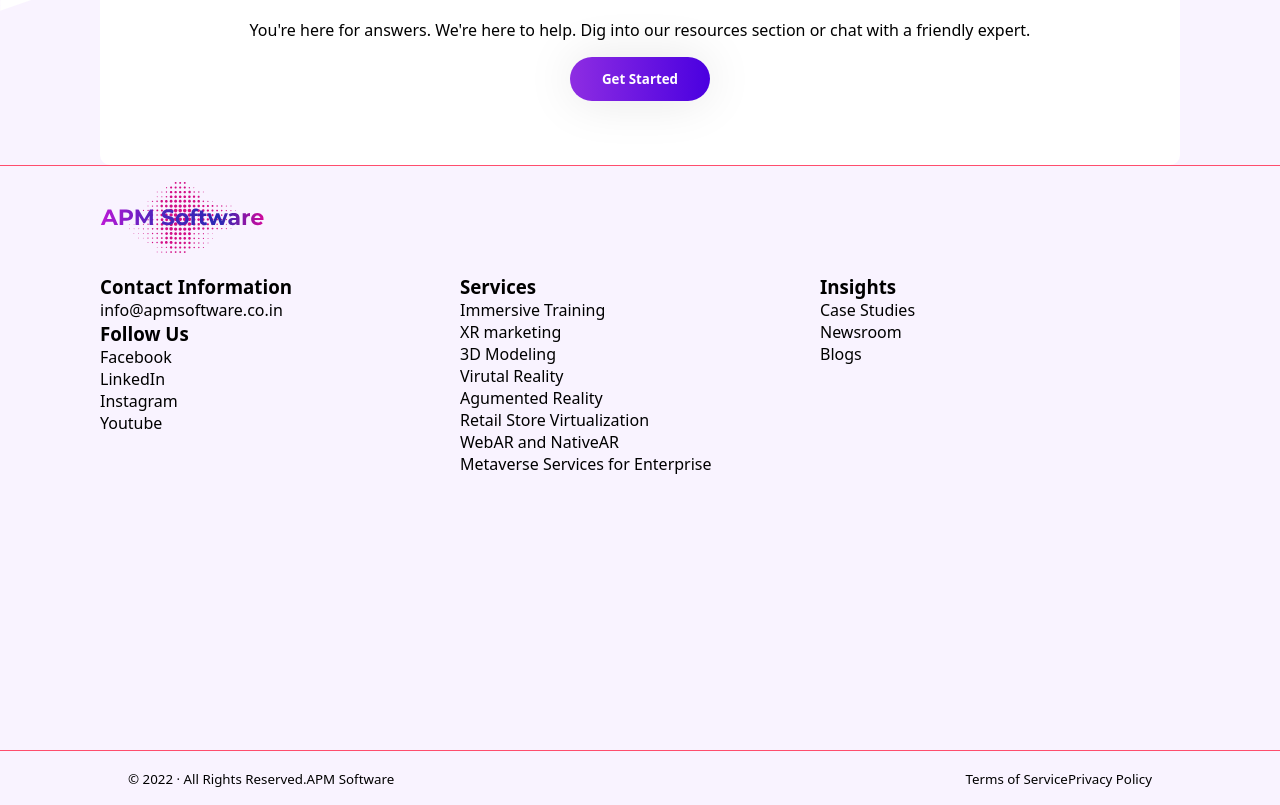
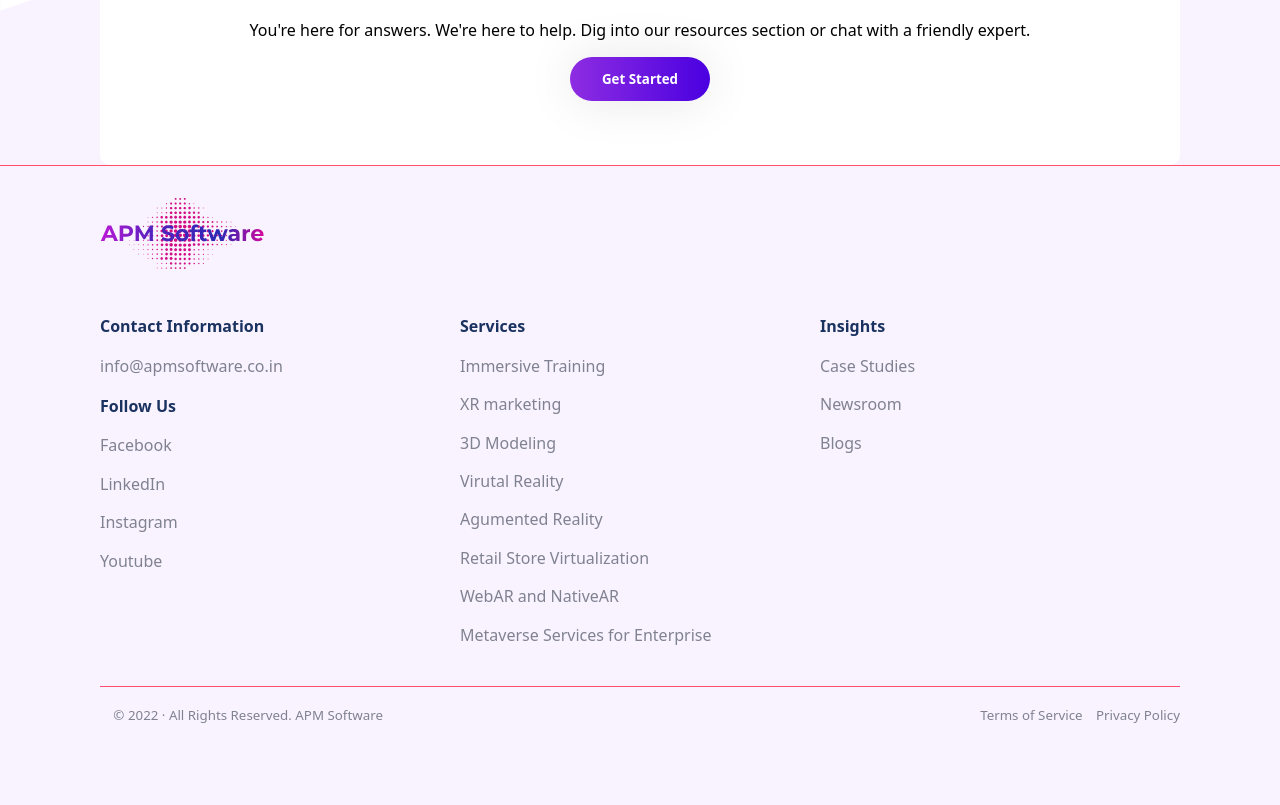
Before and after one commit to paranshu1234/apmsoftware, a Gatsby site: page / in a window 1280 px wide. Shown: the part 2923-3728 px from the top of the page. Built offline with nearby package versions, Linux system fonts and the light colour scheme; Gatsby itself is replaced by a stand-in of ours.

Commit message:
improved footer

```diff
--- a/src/components/footer.js
+++ b/src/components/footer.js
@@ -5,8 +5,6 @@ import { Link } from "gatsby"
 const Foot = styled.footer`
   height: 80vh;
   width: 100%;
-  display: flex;
-  flex-direction: column;
   background-color: var(--bg-blue);
   border-top: 1px solid var(--text-red);
 `
@@ -19,19 +17,24 @@ const FooterContent = styled.div`
   align-items: start;
   margin: 0 auto;
   grid-template-columns: repeat(3, minmax(10px, 1fr));
-  grid-template-rows: min-content minmax(10px, 1fr);
+  grid-template-rows: min-content minmax(10px, 1fr) auto;
   max-width: 1080px;
   flex-grow: 1;
 `
 
 const FooterBottomContent = styled.div`
+  width: 100%;
   display: flex;
-  width: 100%;
   align-items: center;
   justify-content: space-between;
-  padding: 1em 8em;
   border-top: 1px solid var(--text-red);
   flex-flow: row wrap;
+  margin-top: 2em;
+  padding-top: 1em;
+  grid-column-start: 1;
+  grid-column-end: 4;
+  grid-row-start: 3;
+  grid-row-end: 4;
 `
 
 const ServicesContainer = styled.div`
@@ -53,7 +56,7 @@ const InsightsContainer = styled.div`
 `
 
 const CompanyLogoContainer = styled.div`
-  padding: 1rem 0;
+  padding: 2rem 0;
   width: min-content;
   max-height: min-content;
 `
@@ -65,6 +68,24 @@ const CompanyInfoContainer = styled.div`
   grid-row-end: 3;
 
   flex-direction: column;
+`
+
+const Heading = styled.h3`
+  padding: 0.6em 0;
+
+  font-size: 1em;
+  color: var(--text-dark);
+`
+
+const Paragraph = styled.p`
+  line-height: 1.8em;
+  padding: 0.3em 0;
+  color: var(--text-gray);
+`
+
+const SmallText = styled.small`
+  padding-left: 1em;
+  color: var(--text-gray);
 `
 
 const Footer = () => {
@@ -1083,45 +1104,45 @@ const Footer = () => {
           </Link>
         </CompanyLogoContainer>
         <CompanyInfoContainer>
-          <h3>Contact Information</h3>
-          <span>info@apmsoftware.co.in</span>
-          <h3>Follow Us</h3>
-          <p>Facebook</p>
-          <p>LinkedIn</p>
-          <p>Instagram</p>
-          <p>Youtube</p>
+          <Heading>Contact Information</Heading>
+          <Paragraph>info@apmsoftware.co.in</Paragraph>
+          <Heading>Follow Us</Heading>
+          <Paragraph>Facebook</Paragraph>
+          <Paragraph>LinkedIn</Paragraph>
+          <Paragraph>Instagram</Paragraph>
+          <Paragraph>Youtube</Paragraph>
         </CompanyInfoContainer>
         <ServicesContainer>
-          <h3>Services</h3>
-          <span>Immersive Training</span>
-          <span>XR marketing</span>
-          <span>3D Modeling</span>
-          <span>Virutal Reality</span>
-          <span>Agumented Reality</span>
-          <span>Retail Store Virtualization</span>
-          <span>WebAR and NativeAR</span>
-          <span>Metaverse Services for Enterprise</span>
+          <Heading>Services</Heading>
+          <Paragraph>Immersive Training</Paragraph>
+          <Paragraph>XR marketing</Paragraph>
+          <Paragraph>3D Modeling</Paragraph>
+          <Paragraph>Virutal Reality</Paragraph>
+          <Paragraph>Agumented Reality</Paragraph>
+          <Paragraph>Retail Store Virtualization</Paragraph>
+          <Paragraph>WebAR and NativeAR</Paragraph>
+          <Paragraph>Metaverse Services for Enterprise</Paragraph>
         </ServicesContainer>
         <InsightsContainer>
-          <h3>Insights</h3>
-          <span>Case Studies</span>
-          <span>Newsroom</span>
-          <span>Blogs</span>
+          <Heading>Insights</Heading>
+          <Paragraph>Case Studies</Paragraph>
+          <Paragraph>Newsroom</Paragraph>
+          <Paragraph>Blogs</Paragraph>
         </InsightsContainer>
-      </FooterContent>
         <FooterBottomContent>
           {" "}
           <span>
-          <small>
+            <SmallText>
               &copy; {new Date().getFullYear()} &middot; All Rights Reserved.
-          </small>
-          <small>APM Software</small>
+              APM Software
+            </SmallText>
           </span>
           <span>
-          <small>Terms of Service</small>
-          <small>Privacy Policy</small>
+            <SmallText>Terms of Service</SmallText>
+            <SmallText>Privacy Policy</SmallText>
           </span>
         </FooterBottomContent>
+      </FooterContent>
     </Foot>
   )
 }
```
Lines whose indentation alone changed are shown as unchanged.
